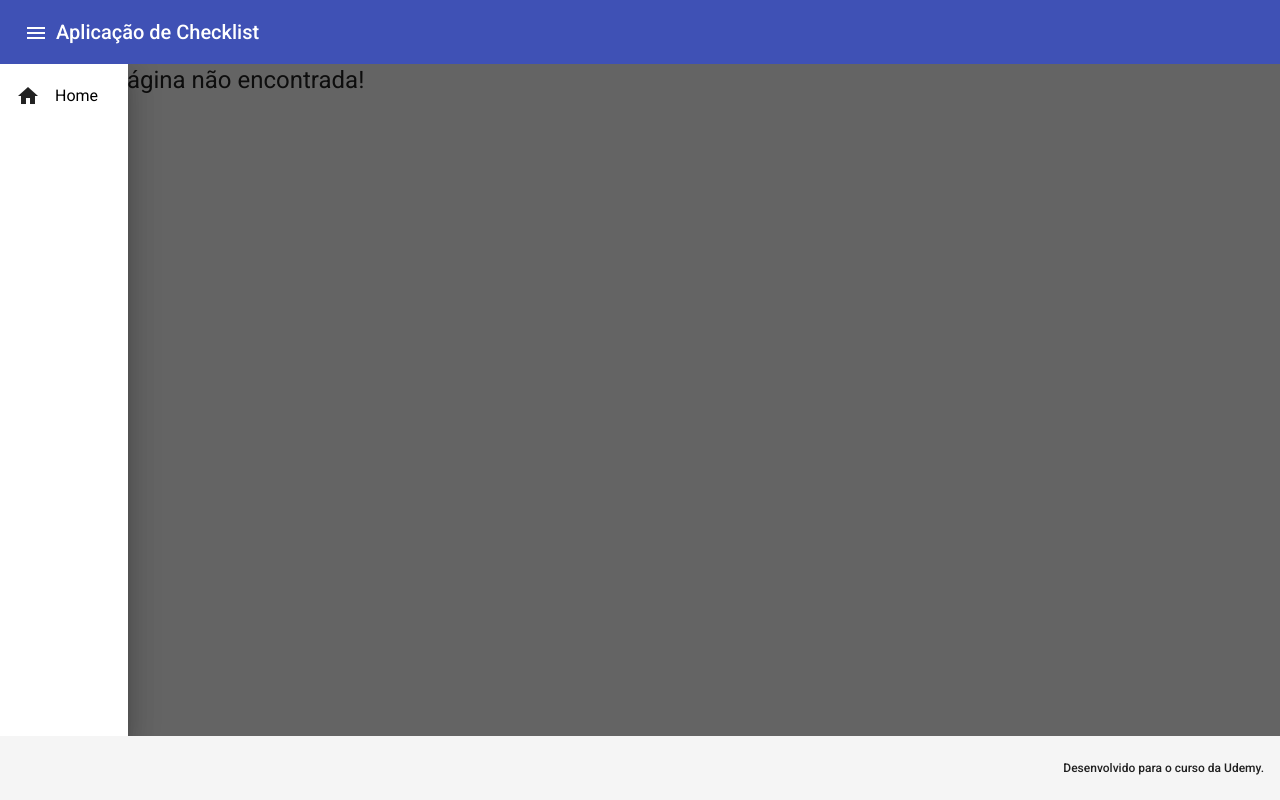
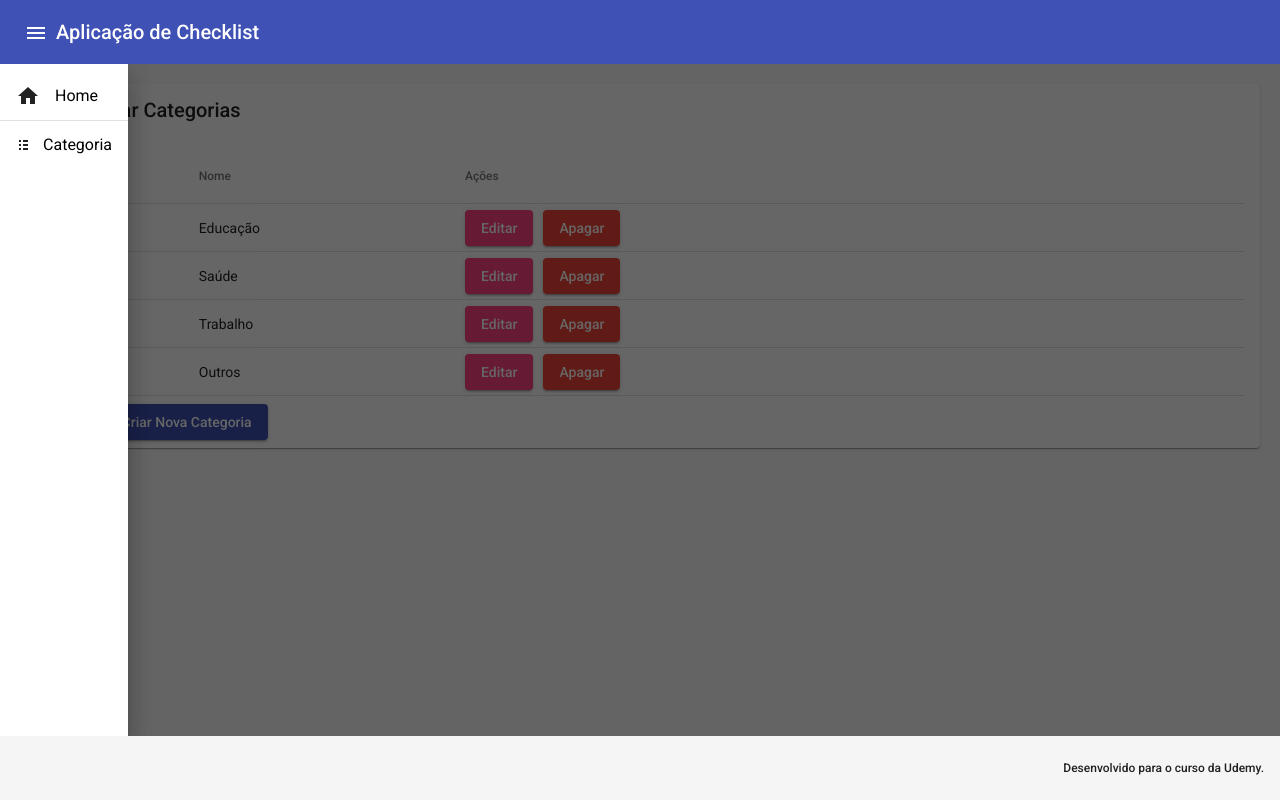
Before and after one commit to calazarin/checklist-spa, an Angular app: page /categoria in a window 1280 px wide. Both pictures are taken after a click on the button "menu". Built offline with nearby package versions, Linux system fonts and the light colour scheme.

Commit message:
Added category content

```diff
--- /dev/null
+++ b/src/app/_models/category.ts
@@ -0,0 +1,4 @@
+export class Category{
+  public name!: string;
+  public guid!: string;
+}
--- a/src/app/app-routing.module.ts
+++ b/src/app/app-routing.module.ts
@@ -1,10 +1,12 @@
 import { NgModule } from '@angular/core';
 import { RouterModule, Routes } from '@angular/router';
+import { CategoryComponent } from './category/category.component';
 import { HomeComponent } from './home/home.component';
 import { PageNotFoundComponent } from './page-not-found/page-not-found.component';
 
 const routes: Routes = [
   { path: '', component: HomeComponent},
+  { path: 'categoria', component: CategoryComponent},
   { path: '**', component: PageNotFoundComponent }
 ];
 
--- a/src/app/app.component.html
+++ b/src/app/app.component.html
@@ -11,7 +11,16 @@
         <mat-list-item>
           <mat-icon>home</mat-icon>
           <span class="ml-15">
-            <a href="#">Home</a>
+            <a [routerLink]="['/']" (click)="sidenav.toggle()">Home</a>
+          </span>
+        </mat-list-item>
+
+        <mat-divider></mat-divider>
+
+        <mat-list-item>
+          <mat-icon>list</mat-icon>
+          <span class="ml-15">
+            <a [routerLink]="['/categoria']" (click)="sidenav.toggle()">Categoria</a>
           </span>
         </mat-list-item>
 
--- a/src/app/app.module.ts
+++ b/src/app/app.module.ts
@@ -9,6 +9,7 @@
 import { FooterComponent } from './footer/footer.component';
 import { HomeComponent } from './home/home.component';
 import { PageNotFoundComponent } from './page-not-found/page-not-found.component';
+import { CategoryComponent } from './category/category.component';
 
 @NgModule({
   declarations: [
@@ -16,7 +17,8 @@
     HeaderComponent,
     FooterComponent,
     HomeComponent,
-    PageNotFoundComponent
+    PageNotFoundComponent,
+    CategoryComponent
   ],
   imports: [
     BrowserModule,
--- /dev/null
+++ b/src/app/category/category.component.html
@@ -0,0 +1,50 @@
+<div>
+
+    <mat-card class="m-20">
+
+        <mat-card-header>
+            <mat-card-title>Gerenciar Categorias</mat-card-title>
+        </mat-card-header>
+
+        <mat-card-content>
+
+        </mat-card-content>
+
+        <table mat-table [dataSource]="dataSource" class="w-100">
+
+            <ng-container matColumnDef="id">
+              <th mat-header-cell *matHeaderCellDef> Id. </th>
+              <td mat-cell *matCellDef="let element; let i = index"> {{i + 1}} </td>
+            </ng-container>
+
+            <ng-container matColumnDef="name">
+              <th mat-header-cell *matHeaderCellDef> Nome </th>
+              <td mat-cell *matCellDef="let element"> {{element.name}} </td>
+            </ng-container>
+
+            <ng-container matColumnDef="actions">
+              <th mat-header-cell *matHeaderCellDef> Ações </th>
+              <td mat-cell *matCellDef="let element">
+
+                <button (click)="editCategory(element)" mat-raised-button color="accent" class="mr-10">Editar</button>
+                <button (click)="deleteCategory(element)" mat-raised-button color="warn">Apagar</button>
+              </td>
+            </ng-container>
+
+            <tr mat-header-row *matHeaderRowDef="displayedColumns"></tr>
+            <tr mat-row *matRowDef="let row; columns: displayedColumns;"></tr>
+          </table>
+
+
+        <mat-card-actions>
+
+          <a mat-raised-button color="warn" [routerLink]="['/']">Home</a>
+          <a mat-raised-button color="primary" (click)="createNewCategory()">Criar Nova Categoria</a>
+
+        </mat-card-actions>
+
+    </mat-card>
+
+
+
+</div>
--- /dev/null
+++ b/src/app/category/category.component.ts
@@ -0,0 +1,37 @@
+import { Component, OnInit } from '@angular/core';
+import { Category } from '../_models/category';
+
+export const CATEGORY_DATA = [
+  { name: 'Educação', guid: 'aaa-bbb-ccc-dddd'},
+  { name: 'Saúde', guid: 'aaa-bbb-ccc-dddd'},
+  { name: 'Trabalho', guid: 'aaa-bbb-ccc-dddd'},
+  { name: 'Outros', guid: 'aaa-bbb-ccc-dddd'}
+];
+
+@Component({
+  selector: 'app-category',
+  templateUrl: './category.component.html',
+  styleUrls: ['./category.component.css']
+})
+export class CategoryComponent implements OnInit {
+
+  public displayedColumns: string[] = ['id', 'name', 'actions'];
+  public dataSource: Category[] = CATEGORY_DATA;
+
+  constructor() { }
+
+  ngOnInit(): void {
+  }
+
+  public editCategory(category: Category){
+    console.log('edit category clicked');
+  }
+
+  public deleteCategory(category: Category){
+    console.log('delete category clicked');
+  }
+
+  public createNewCategory(){
+      console.log('create new category clicked');
+  }
+}
--- a/src/styles.css
+++ b/src/styles.css
@@ -11,3 +11,15 @@
 .ml-15{
   margin-left: 15px;
 }
+
+.w-100{
+  width: 100%;
+}
+
+.m-20{
+  margin: 20px;
+}
+
+.mr-10{
+  margin-right: 10px !important;
+}
```
Also changed, not shown: src/app/material.module.ts (+11 -2 lines), src/app/category/category.component.css (added), 1 other file (tests, documents, lock files or other folders).
